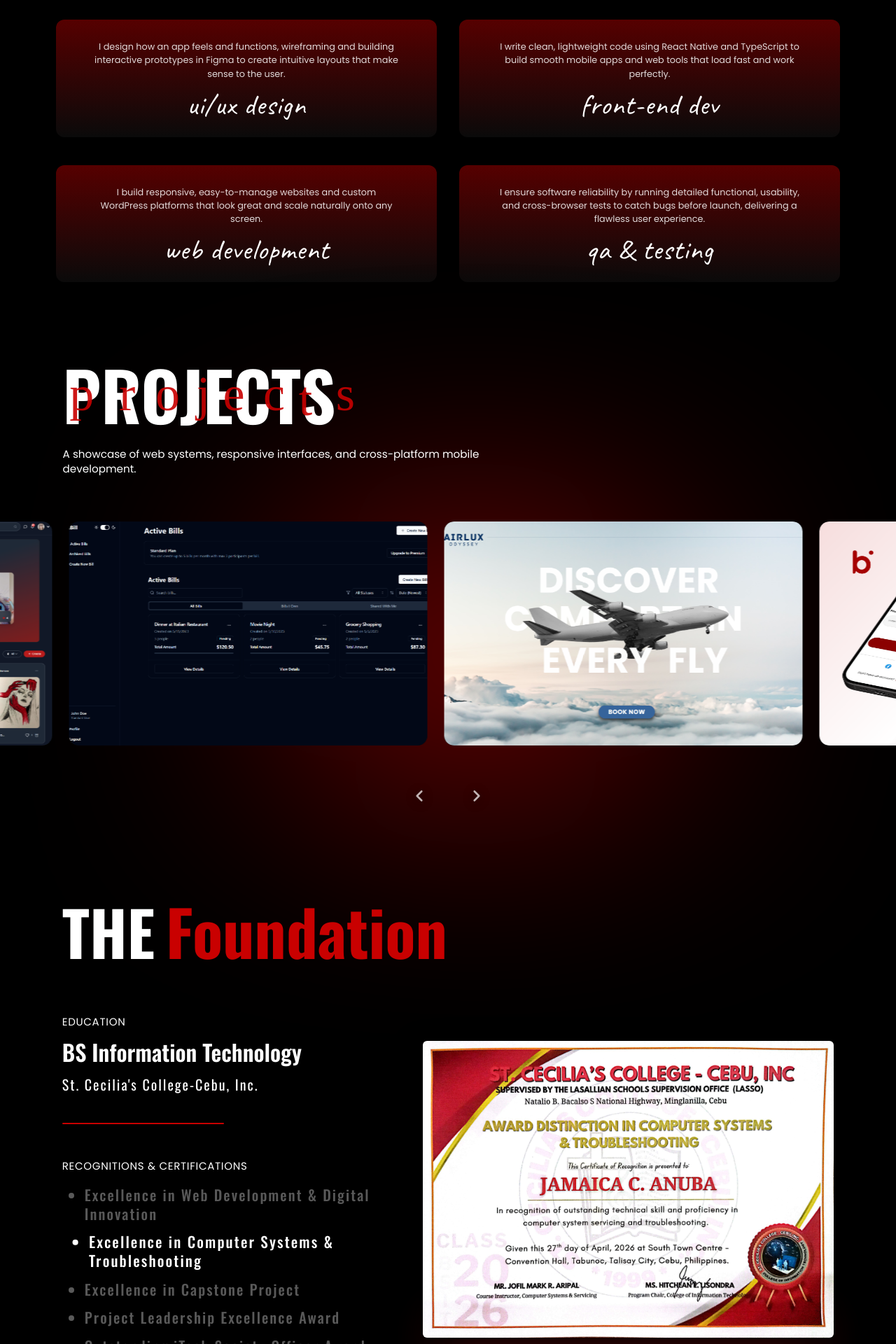
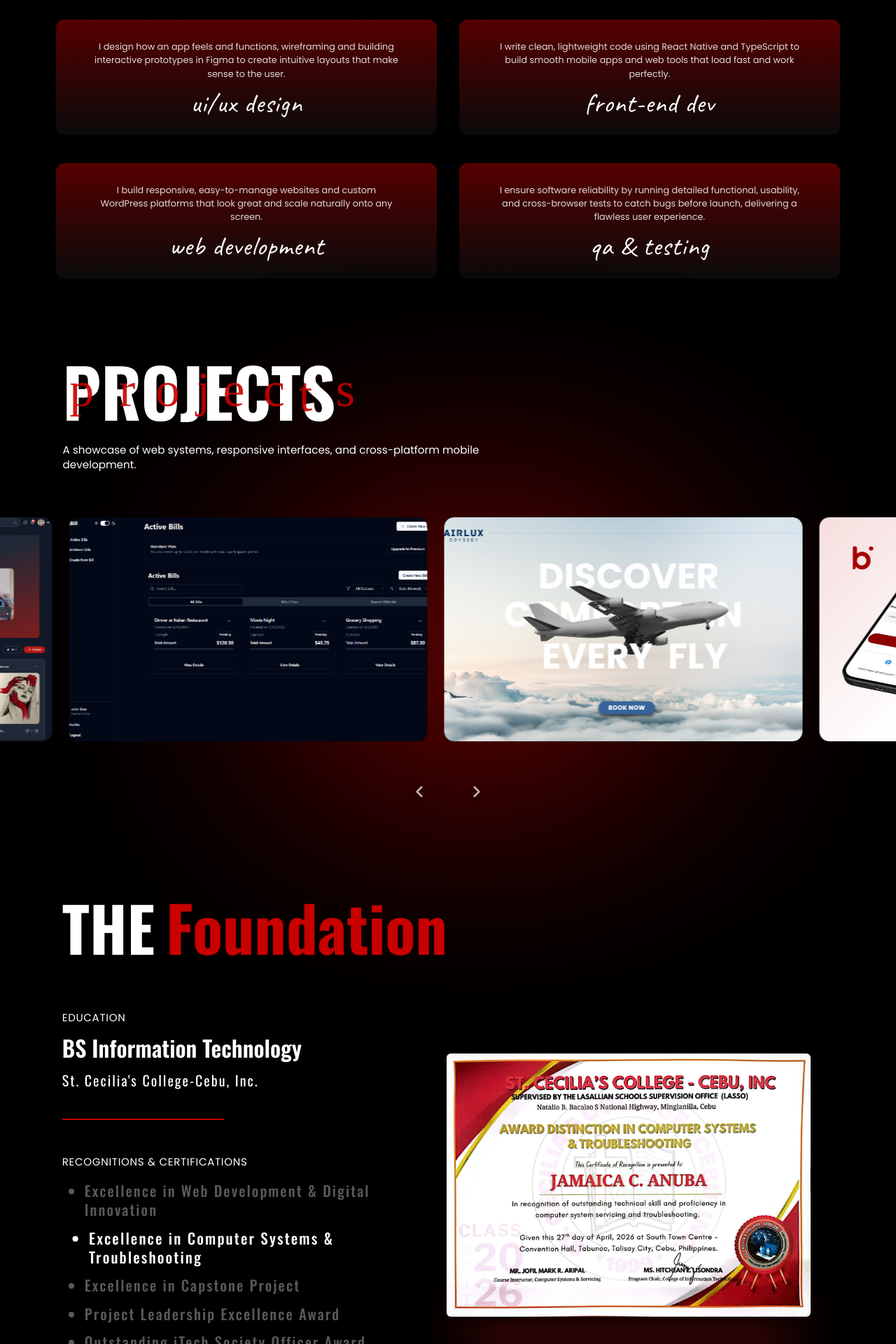
Before and after one commit to JaiAnoba/Portfolio, a React (Vite) app: page / in a window 1280 px wide. Shown: the part 1560-3480 px from the top of the page at 70% size. Built offline with nearby package versions, Linux system fonts and the light colour scheme; a web font is replaced by a local one.

Commit message:
adjusted sizes

```diff
--- a/src/components/Foundation.css
+++ b/src/components/Foundation.css
@@ -104,7 +104,7 @@
 .certificate-single-container {
   position: relative;
   width: 100%;
-  max-width: 780px;
+  max-width: 520px;
   display: flex;
   justify-content: center;
   align-items: center;
@@ -314,11 +314,11 @@
   .foundation-school { font-size: 1.1rem; margin-bottom: 2rem; }
   .foundation-awards { font-size: 1.1rem; padding-left: 1.25rem; }
   .stack-grid { grid-template-columns: repeat(2, 1fr); }
-  .certificate-single-container { max-width: 580px; }
+  .certificate-single-container { max-width: 520px; }
 }
 
 @media (max-width: 480px) {
   .stack-grid { grid-template-columns: 1fr; }
   .stack-large, .stack-wide { grid-column: span 1; }
-  .certificate-single-container { max-width: 360px; }
+  .certificate-single-container { max-width: 320px; }
 }
--- a/src/components/Services.css
+++ b/src/components/Services.css
@@ -89,7 +89,7 @@
 
 .service-heading {
   font-family: var(--font-hand);
-  font-size: clamp(2.2rem, 3.2vw, 3.2rem);
+  font-size: clamp(2rem, 3vw, 3rem);
   font-weight: 400;
   color: #ffffff;
   margin: 0.75rem 0 0 0;
```
